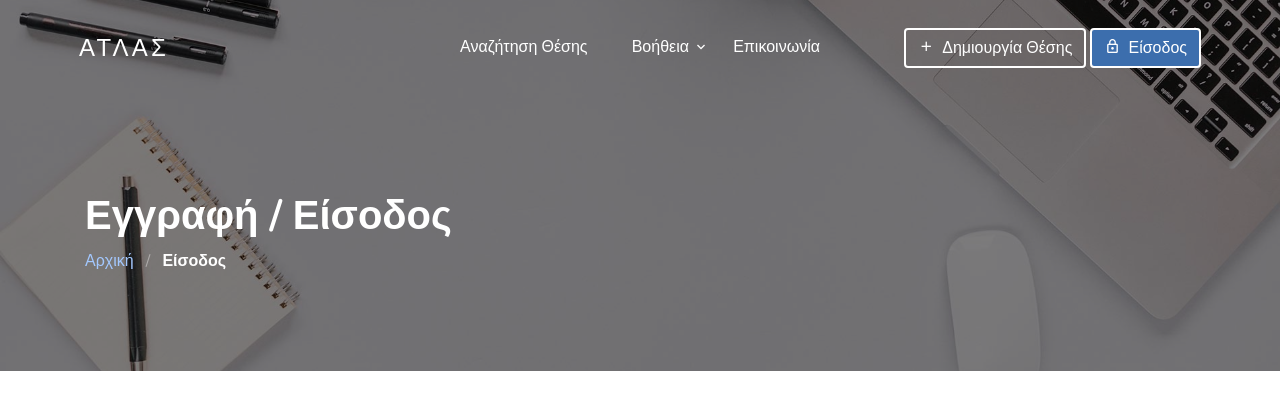
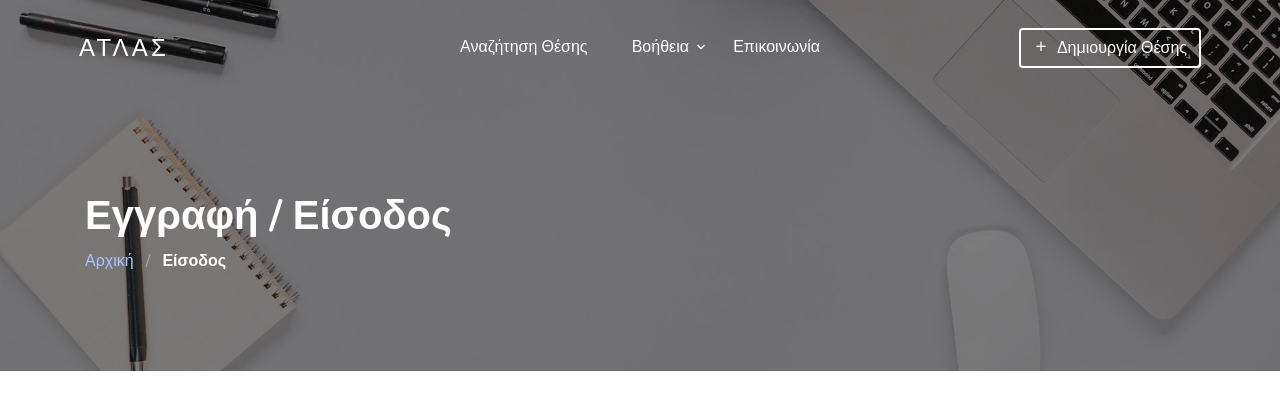
Before and after one commit to ilias000/ATLAS, a PHP site: page /login.html in a window 1280 px wide. Shown: the top 420 px of the page. Run offline with PHP 8.4, Linux system fonts and the light colour scheme; some web fonts are replaced.

Commit message:
#3 Deleted the signin button from nav.

```diff
--- a/root/frontend/login.html
+++ b/root/frontend/login.html
@@ -67,7 +67,7 @@
           <div class="right-cta-menu text-right d-flex aligin-items-center col-6">
             <div class="ml-auto">
               <a href="post-job.html" class="btn btn-outline-white border-width-2 d-none d-lg-inline-block"><span class="mr-2 icon-add"></span>Δημιουργία Θέσης</a>
-              <a href="login.html" class="btn btn-primary border-width-2 d-none d-lg-inline-block"><span class="mr-2 icon-lock_outline"></span>Είσοδος</a>
+              <!-- <a href="login.html" class="btn btn-primary border-width-2 d-none d-lg-inline-block"><span class="mr-2 icon-lock_outline"></span>Είσοδος</a> -->
             </div>
             <a href="#" class="site-menu-toggle js-menu-toggle d-inline-block d-xl-none mt-lg-2 ml-3"><span class="icon-menu h3 m-0 p-0 mt-2"></span></a>
           </div>
```
Also changed, not shown: root/frontend/css/style.css (line endings or trailing spaces).
